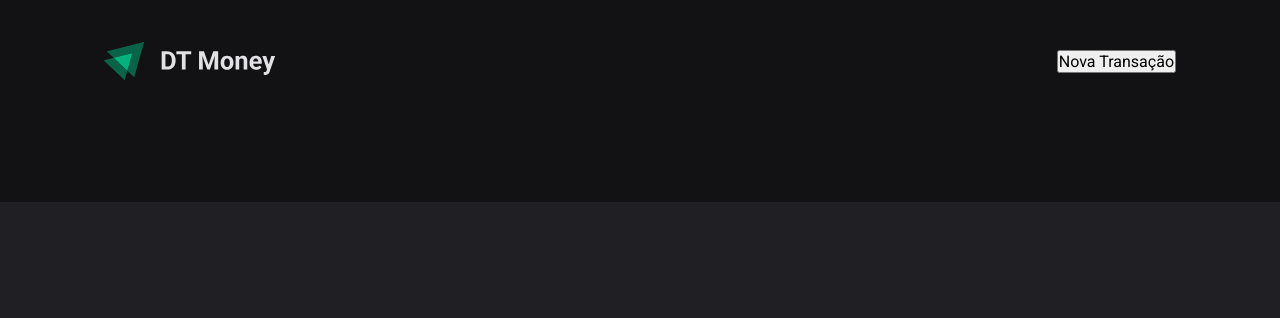
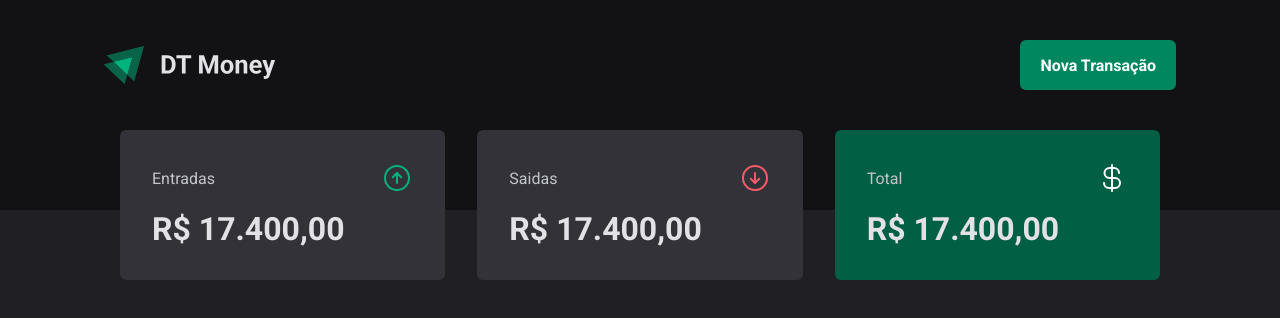
Before and after one commit to mateussk83/dt-money, a React (Vite) app: page / in a window 1280 px wide. Shown: the top 318 px of the page. Built offline with nearby package versions, Linux system fonts and the light colour scheme.

Commit message:
feat: add component summary and styles summary

```diff
--- a/package.json
+++ b/package.json
@@ -9,6 +9,7 @@
     "preview": "vite preview"
   },
   "dependencies": {
+    "phosphor-react": "^1.4.1",
     "react": "^18.2.0",
     "react-dom": "^18.2.0",
     "styled-components": "^5.3.9"
--- a/src/components/Header/index.tsx
+++ b/src/components/Header/index.tsx
@@ -1,4 +1,4 @@
-import { HeaderContainer, HeaderContent } from "./styles";
+import { HeaderContainer, HeaderContent, NewTransactionButton } from "./styles";
 
 import logoImg from "../../assets/logo.svg"
 
@@ -7,7 +7,7 @@
   <HeaderContainer>
   <HeaderContent>
    <img src={logoImg} alt="" />
-   <button>Nova Transação</button>
+   <NewTransactionButton>Nova Transação</NewTransactionButton>
   </HeaderContent>
    </HeaderContainer>
  )
--- a/src/components/Header/styles.ts
+++ b/src/components/Header/styles.ts
@@ -1,9 +1,10 @@
-import styled from "styled-components";
+import styled, { css } from "styled-components";
 
 export const HeaderContainer = styled.header`
   background: ${(props) => props.theme["gray-900"]};
   padding: 2.5rem 0 7.5rem;
 `;
+
 
 export const HeaderContent = styled.div`
  width: 100%;
@@ -29,4 +30,5 @@
   background: ${props => props.theme['green-300']};
   transition: background-color 0.5s;
  }
-`
+
+`;
--- /dev/null
+++ b/src/components/Summary/index.tsx
@@ -0,0 +1,42 @@
+import { SummaryCard, SummaryContainer } from "./styles";
+import {ArrowCircleUp, CurrencyDollar, ArrowCircleDown} from 'phosphor-react';
+
+export function Summary() {
+ return (
+  <SummaryContainer>
+
+   <SummaryCard>
+
+    <header>
+     <span>Entradas</span>
+     <ArrowCircleUp size={32} color="#00b37e"/>
+
+    </header>
+
+    <strong>R$ 17.400,00</strong>
+   </SummaryCard>
+
+   <SummaryCard>
+
+    <header>
+     <span>Saidas</span>
+     <ArrowCircleDown size={32} color="#f75a68"/>
+
+    </header>
+
+    <strong>R$ 17.400,00</strong>
+   </SummaryCard>
+
+   <SummaryCard variant="green">
+
+    <header>
+     <span>Total</span>
+     <CurrencyDollar size={32} color="#fff"/>
+
+    </header>
+
+    <strong>R$ 17.400,00</strong>
+   </SummaryCard>
+  </SummaryContainer>
+ )
+}
--- /dev/null
+++ b/src/components/Summary/styles.ts
@@ -0,0 +1,43 @@
+import styled, { css } from "styled-components";
+
+export const SummaryContainer = styled.section`
+width: 100%;
+max-width: 1120px;
+margin: 0 auto;
+padding: 0 2.5rem;
+
+display: grid;
+grid-template-columns: repeat(3, 1fr);
+gap: 2rem;
+
+margin-top: -5rem;
+`
+interface SummaryCardProps {
+ variant?: 'green';
+}
+
+
+export const SummaryCard = styled.div<SummaryCardProps> `
+ background: ${props => props.theme['gray-600']};
+ border-radius: 6px;
+ padding: 2rem;
+
+ header {
+  display: flex;
+  align-items: center;
+  justify-content: space-between;
+  color: ${props => props.theme['gray-300']}
+ }
+
+ strong {
+  display: block;
+  margin-top: 1rem;
+  font-size: 2rem;
+
+ }
+
+ ${props => props.variant == 'green' && css`
+ background: ${props.theme['green-700']}
+`}
+
+`
--- a/src/pages/Transactions/index.tsx
+++ b/src/pages/Transactions/index.tsx
@@ -1,10 +1,11 @@
 import { Header } from "../../components/Header";
+import { Summary } from "../../components/Summary";
 
 export function Transactions() {
  return (
   <div>
    <Header />
-
+    <Summary />
   </div>
  )
 }
```
Also changed, not shown: 1 other file (tests, documents, lock files or other folders).
